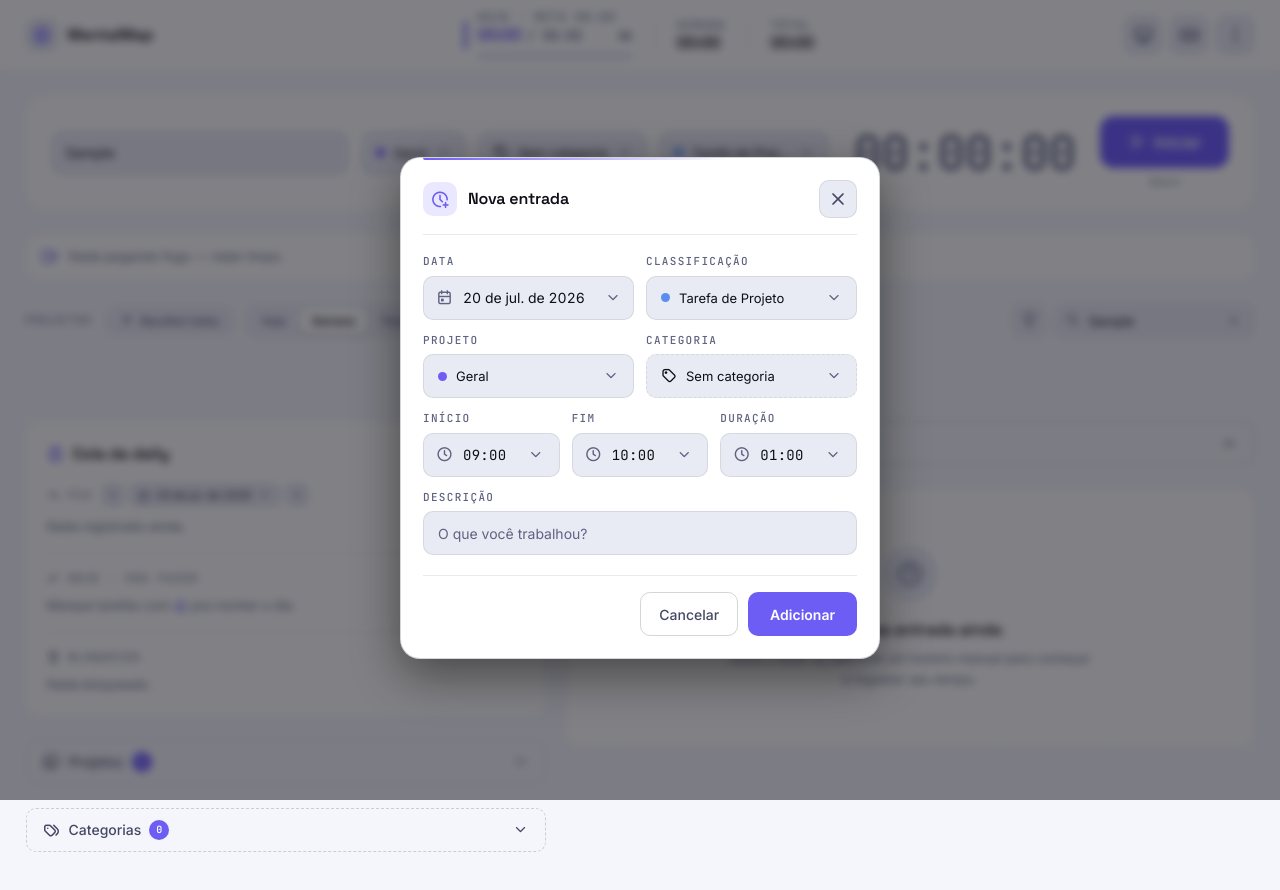
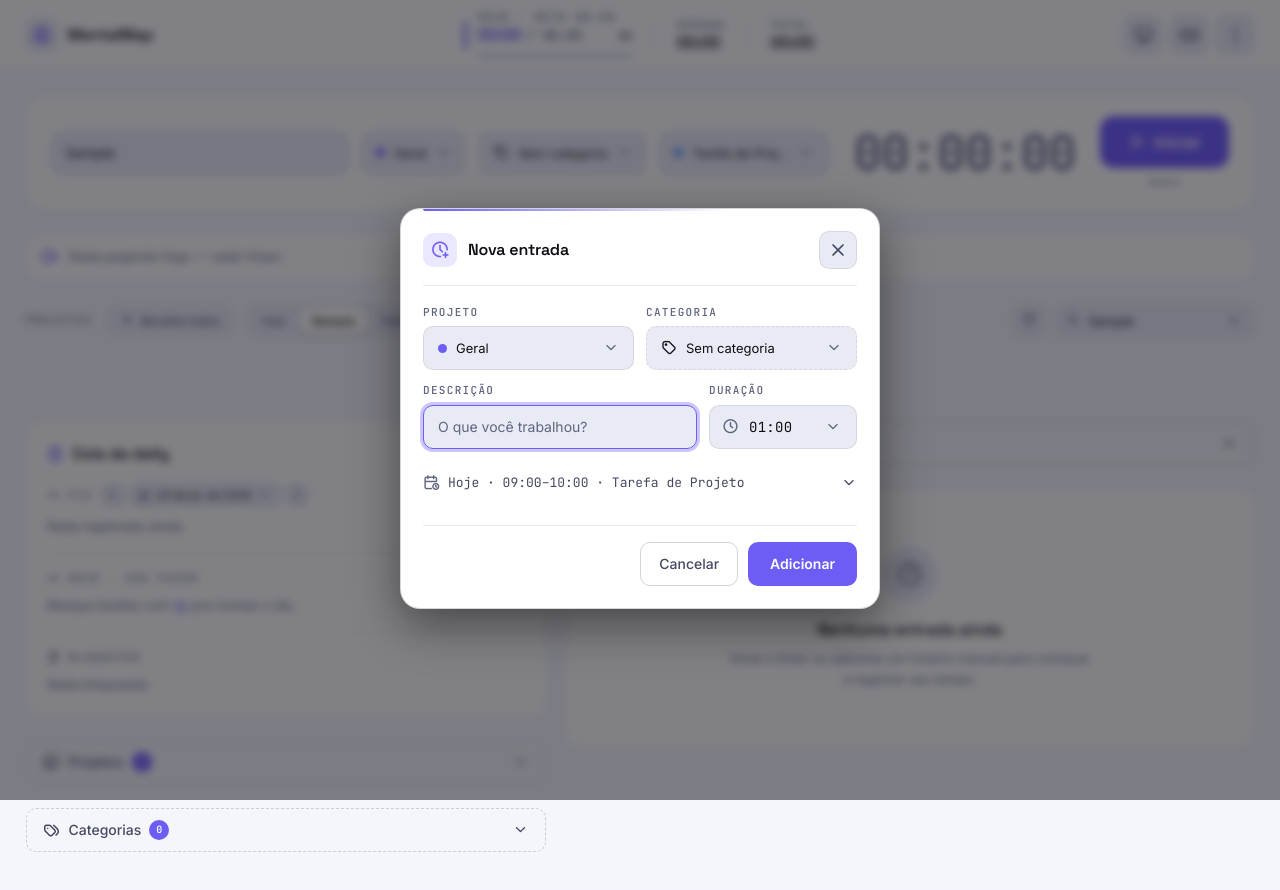
Before and after one commit to AndreLuizMMS/time-tracker, a React (Vite) app: page / in a window 1280 px wide. Both pictures are taken after typing "Sample", "Sample", "Sample" into the empty fields and a click on the button "Adicionar horário manual". Shown: the top 890 px of the page. Built offline with nearby package versions, Linux system fonts and the light colour scheme.

Commit message:
feat: formulario de entrada manual prioriza projeto, categoria, descricao e duracao, com data e horario recolhidos e inicio no proximo horario livre

```diff
--- a/src/App.module.css
+++ b/src/App.module.css
@@ -660,12 +660,39 @@
   margin-bottom: 12px;
 }
 
-/* linha de início/fim/duração — sempre 3 colunas iguais, nunca campo órfão */
-.manualGridTime {
+/* descrição + duração — o par que se preenche em toda entrada */
+.manualGridMain {
   display: grid;
-  grid-template-columns: minmax(0, 1fr) minmax(0, 1fr) minmax(0, 1fr);
+  grid-template-columns: minmax(0, 1fr) 148px;
   gap: 12px;
   margin-bottom: 12px;
+}
+
+/* resumo de data · horário · classificação; abre os campos raramente usados */
+.manualMore {
+  display: flex;
+  align-items: center;
+  gap: 8px;
+  width: 100%;
+  min-height: 44px;
+  margin-bottom: 12px;
+  border: none;
+  background: transparent;
+  color: var(--text-secondary);
+  font-family: var(--font-mono);
+  font-size: var(--text-sm);
+  font-variant-numeric: tabular-nums;
+  text-align: left;
+  transition: color var(--transition-fast) ease;
+}
+
+.manualMore > i:first-child { font-size: 17px; color: var(--text-tertiary); flex-shrink: 0; }
+.manualMore span { min-width: 0; overflow: hidden; text-overflow: ellipsis; white-space: nowrap; }
+.manualMoreOpen { color: var(--text-primary); }
+.manualMoreOpen .chevron { transform: rotate(180deg); }
+
+@media (hover: hover) and (pointer: fine) {
+  .manualMore:hover { color: var(--text-primary); }
 }
 
 .manualFeedback { margin-bottom: 12px; }
@@ -1743,7 +1770,7 @@
   .timerDisplay { font-size: 40px; }
 
   .manualGrid { grid-template-columns: 1fr; }
-  .manualGridTime { grid-template-columns: 1fr; }
+  .manualGridMain { grid-template-columns: 1fr; }
 
   .taskPriorityPicker { gap: 2px; }
   .taskPriorityBtn { padding: 0 5px; }
--- a/src/components/managers.jsx
+++ b/src/components/managers.jsx
@@ -1,7 +1,7 @@
 import { useState, useRef } from 'react'
 import { createPortal } from 'react-dom'
 import styles from '../App.module.css'
-import { fmtClock, timeToSecs, secsToTime, todayStr } from '../lib/format'
+import { fmtClock, fmtDayShort, timeToSecs, secsToTime, todayStr } from '../lib/format'
 import { GERAL_ID, PRIORITY_LABELS, PRIORITY_COLORS, STATUS_LABELS, ENTRY_KINDS, ENTRY_KIND_DEFAULT, ENTRY_KIND_LABELS, entryKindColor } from '../lib/storage'
 import { ColorSwatch, ChipPicker, TimeField, DateField, useDismiss } from './pickers'
 
@@ -159,15 +159,21 @@ export function DataMenu({ onExportCsv, onExportJson, onImport }) {
 // ─── Manual entry form (auto-contido; remonta por `key` ao trocar de edição) ──
 export function ManualEntryForm({ editing, projects, categories, defaultProjectId, defaultCategoryId, entries, onSave, onCancel }) {
   const init = editing || {}
+  // próximo horário livre do dia: fim da última entrada, ou 09:00 (recua se a duração não couber até 23:59)
+  const nextFreeStart = (d, dur) => Math.max(0, Math.min(
+    entries.reduce((m, x) => x.date === d ? Math.max(m, timeToSecs(x.end)) : m, 9 * 3600), 86340 - dur))
   const [date, setDate] = useState(init.date ?? todayStr())
-  const [start, setStart] = useState(init.start ?? '09:00')
-  const [end, setEnd] = useState(init.end ?? '10:00')
+  const [start, setStart] = useState(() => init.start ?? secsToTime(nextFreeStart(todayStr(), 3600)))
+  const [end, setEnd] = useState(() => init.end ?? secsToTime(timeToSecs(start) + 3600))
+  // início/fim só contam como "digitados à mão" quando o usuário mexe neles (duração sozinha não fixa)
+  const [timeTouched, setTimeTouched] = useState(false)
+  const [more, setMore] = useState(!!init.manualTime)
   const [desc, setDesc] = useState(init.desc && init.desc !== 'Sem descrição' ? init.desc : '')
   const [projectId, setProjectId] = useState(init.projectId ?? defaultProjectId ?? GERAL_ID)
   const [categoryId, setCategoryId] = useState(init.categoryId ?? defaultCategoryId ?? categories[0]?.id ?? null)
   const [kind, setKind] = useState(init.kind ?? ENTRY_KIND_DEFAULT)
   const [err, setErr] = useState('')
-  const endRef = useRef(null)
+  const submitRef = useRef(null)
 
   const sSec = timeToSecs(start)
   const eSec = timeToSecs(end)
@@ -177,6 +183,19 @@ export function ManualEntryForm({ editing, projects, categories, defaultProjectI
     if (endS > 86340) endS = 86340
     setEnd(secsToTime(endS))
   }
+  // nova entrada sem horário digitado: trocar o dia reposiciona no próximo horário livre daquele dia
+  const changeDate = d => {
+    setDate(d)
+    if (editing || timeTouched) return
+    const s = nextFreeStart(d, durSecs)
+    setStart(secsToTime(s)); setEnd(secsToTime(s + durSecs))
+  }
+  // mudar o início carrega o fim junto (preserva a duração) em vez de deixar o fim para trás
+  const changeStart = v => {
+    setStart(v); setTimeTouched(true)
+    setEnd(secsToTime(Math.min(86340, timeToSecs(v) + durSecs)))
+  }
+  const fixed = !!init.manualTime || timeTouched
   const overlap = eSec > sSec && entries.some(x =>
     x.id !== editing?.id && x.date === date && sSec < timeToSecs(x.end) && eSec > timeToSecs(x.start)
   )
@@ -189,6 +208,8 @@ export function ManualEntryForm({ editing, projects, categories, defaultProjectI
       date, desc: desc || 'Sem descrição',
       projectId, categoryId, kind,
       start, end, dur: eSec - sSec,
+      // horário digitado à mão: o organizar não move
+      manualTime: fixed,
     })
   }
 
@@ -203,14 +224,6 @@ export function ManualEntryForm({ editing, projects, categories, defaultProjectI
       </div>
       <div className={styles.manualGrid}>
         <div className={styles.formGroup}>
-          <label className={styles.formLabel}>Data</label>
-          <DateField value={date} onChange={setDate} />
-        </div>
-        <div className={styles.formGroup}>
-          <label className={styles.formLabel}>Classificação</label>
-          <ChipPicker value={kind} options={ENTRY_KINDS} onChange={setKind} icon="ti-tag" title="Classificação" large block />
-        </div>
-        <div className={styles.formGroup}>
           <label className={styles.formLabel}>Projeto</label>
           <ChipPicker value={projectId} options={projects} onChange={setProjectId} icon="ti-folder" title="Projeto" large block />
         </div>
@@ -219,24 +232,41 @@ export function ManualEntryForm({ editing, projects, categories, defaultProjectI
           <ChipPicker value={categoryId} options={categories} onChange={setCategoryId} allowNone noneLabel="Sem categoria" icon="ti-tag" title="Categoria" large block />
         </div>
       </div>
-      <div className={styles.manualGridTime}>
+      <div className={styles.manualGridMain}>
         <div className={styles.formGroup}>
-          <label className={styles.formLabel}>Início</label>
-          <TimeField value={start} onChange={setStart} />
-        </div>
-        <div className={styles.formGroup}>
-          <label className={styles.formLabel}>Fim</label>
-          <TimeField ref={endRef} value={end} onChange={setEnd} />
+          <label className={styles.formLabel} htmlFor="manual-desc">Descrição</label>
+          <input id="manual-desc" className={styles.formInput} placeholder="O que você trabalhou?" value={desc} onChange={e => setDesc(e.target.value)} autoFocus />
         </div>
         <div className={styles.formGroup}>
           <label className={styles.formLabel}>Duração</label>
-          <TimeField value={secsToTime(durSecs)} onChange={setDurationField} />
+          <TimeField value={secsToTime(durSecs)} onChange={setDurationField} onComplete={() => submitRef.current?.focus()} />
         </div>
       </div>
-      <div className={styles.formGroup} style={{ marginBottom: '12px' }}>
-        <label className={styles.formLabel}>Descrição</label>
-        <input className={styles.formInput} placeholder="O que você trabalhou?" value={desc} onChange={e => setDesc(e.target.value)} />
-      </div>
+      <button type="button" className={`${styles.manualMore} ${more ? styles.manualMoreOpen : ''}`} onClick={() => setMore(o => !o)} aria-expanded={more} aria-controls="manual-more">
+        <i className="ti ti-calendar-time" aria-hidden="true" />
+        <span>{date === todayStr() ? 'Hoje' : fmtDayShort(date)} · {start}–{end}{fixed && ' · horário fixo'} · {ENTRY_KIND_LABELS[kind]}</span>
+        <i className={`ti ti-chevron-down ${styles.chevron}`} aria-hidden="true" />
+      </button>
+      {more && (
+        <div className={styles.manualGrid} id="manual-more">
+          <div className={styles.formGroup}>
+            <label className={styles.formLabel}>Data</label>
+            <DateField value={date} onChange={changeDate} />
+          </div>
+          <div className={styles.formGroup}>
+            <label className={styles.formLabel}>Classificação</label>
+            <ChipPicker value={kind} options={ENTRY_KINDS} onChange={setKind} icon="ti-tag" title="Classificação" large block />
+          </div>
+          <div className={styles.formGroup}>
+            <label className={styles.formLabel}>Início</label>
+            <TimeField value={start} onChange={changeStart} />
+          </div>
+          <div className={styles.formGroup}>
+            <label className={styles.formLabel}>Fim</label>
+            <TimeField value={end} onChange={v => { setEnd(v); setTimeTouched(true) }} />
+          </div>
+        </div>
+      )}
       {(err || overlap) && (
         <div className={styles.manualFeedback}>
           {err ? (
@@ -248,7 +278,7 @@ export function ManualEntryForm({ editing, projects, categories, defaultProjectI
       )}
       <div className={styles.manualFooter}>
         <button type="button" className={styles.btnSecondary} onClick={onCancel}>Cancelar</button>
-        <button type="submit" className={styles.btnPrimary}>{editing ? 'Salvar' : 'Adicionar'}</button>
+        <button ref={submitRef} type="submit" className={styles.btnPrimary}>{editing ? 'Salvar' : 'Adicionar'}</button>
       </div>
     </form>
     </div>,
```
